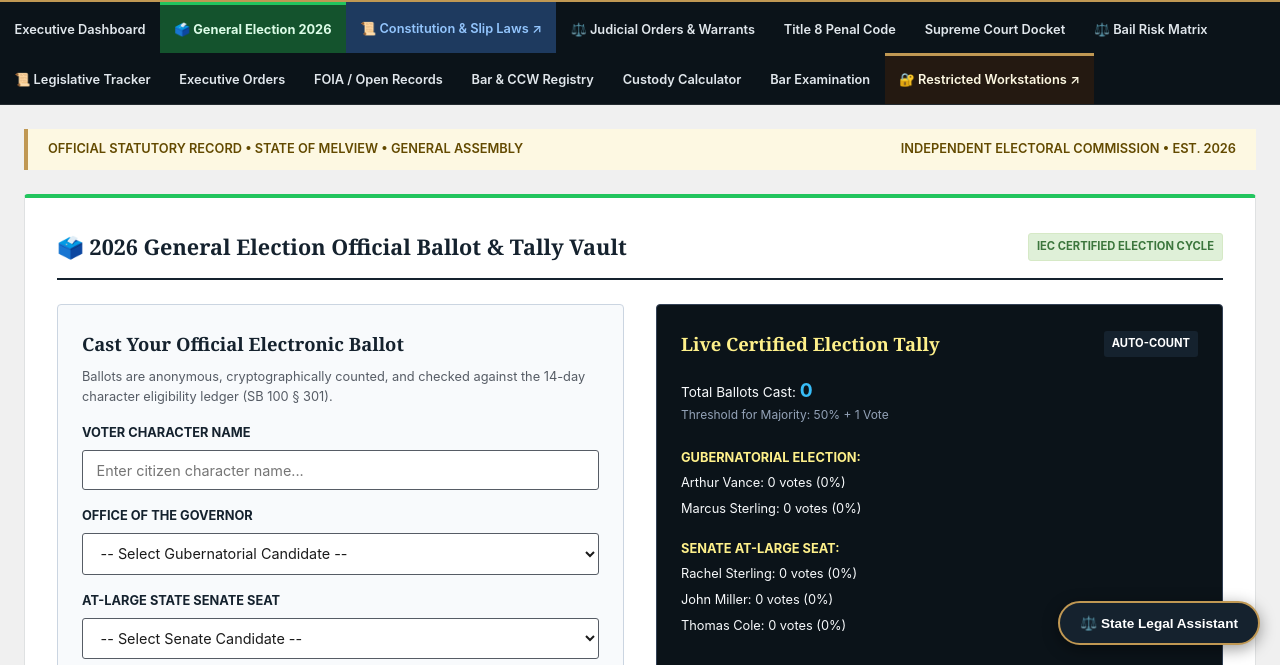
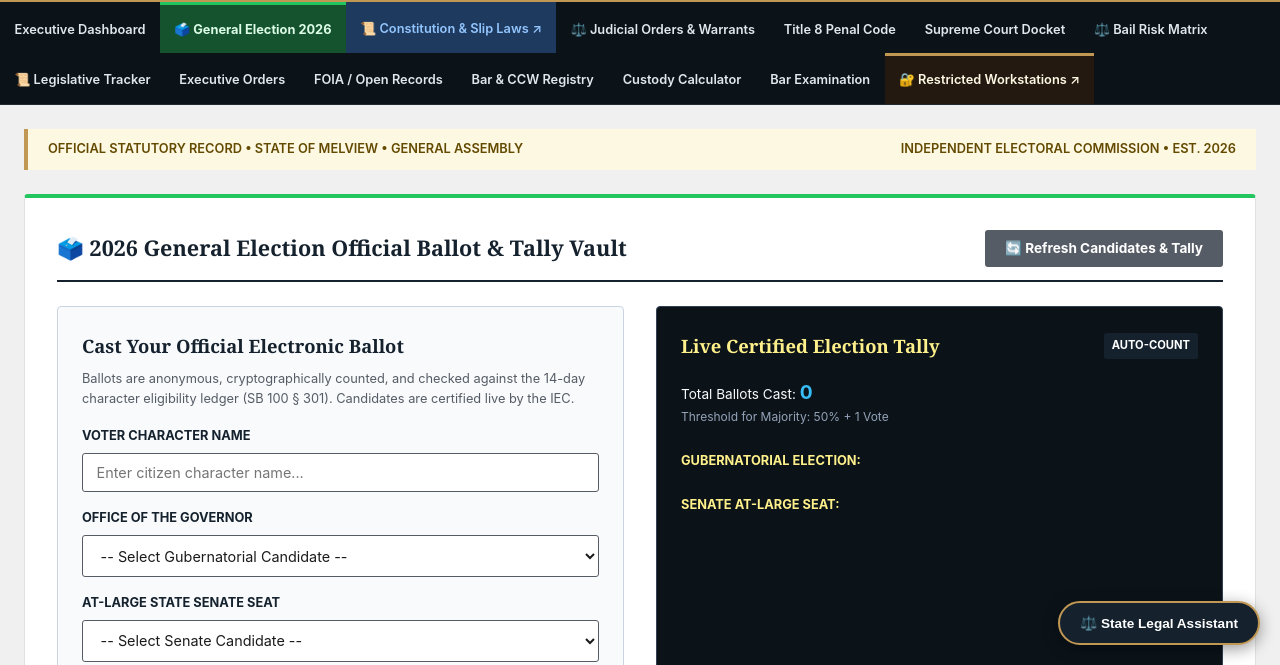
Before and after one commit to stateofmelview/State-of-Melview, a plain HTML site: page index.html in a window 1280 px wide. Both pictures are taken after a click on the button "🗳️ General Election 2026". Shown: the part 135-800 px from the top of the page. Drawn offline with Linux system fonts and the light colour scheme.

Commit message:
Update index.html

```diff
--- a/index.html
+++ b/index.html
@@ -113,7 +113,6 @@
     .btn-secondary { background-color: var(--gov-gray-dark); }
     .btn-gold { background-color: #ca8a04; color: #fff; }
 
-    /* ELECTION AD HERO BANNER & FULLY UNCROPPED IMAGE PREVIEW */
     .election-hero-banner {
       display: grid;
       grid-template-columns: 1fr 1.3fr;
@@ -239,19 +238,19 @@
       </div>
     </section>
 
-    <!-- 2. ELECTIONS GATEWAY & ANONYMOUS BALLOT VAULT -->
+    <!-- 2. ELECTIONS GATEWAY & DYNAMIC BALLOT VAULT -->
     <section id="pane-elections" class="tab-pane">
       <div class="gov-card" style="border-top:4px solid #22c55e;">
         <div class="gov-card-header">
           <h2 class="gov-card-title">🗳️ 2026 General Election Official Ballot & Tally Vault</h2>
-          <span class="badge badge-success">IEC CERTIFIED ELECTION CYCLE</span>
+          <button type="button" class="btn btn-secondary" onclick="loadDynamicBallotOptions(); updateElectionTally();">🔄 Refresh Candidates & Tally</button>
         </div>
 
         <div style="display:grid; grid-template-columns: 1fr 1fr; gap:2rem; margin-bottom:2rem;">
           <div style="background:#f8fafc; border:1px solid #cbd5e1; border-radius:4px; padding:1.5rem;">
             <h3 style="font-family:var(--font-serif); font-size:1.15rem; color:var(--gov-navy); margin-bottom:0.5rem;">Cast Your Official Electronic Ballot</h3>
             <p style="font-size:0.8rem; color:var(--gov-gray-dark); margin-bottom:1rem;">
-              Ballots are anonymous, cryptographically counted, and checked against the 14-day character eligibility ledger (SB 100 § 301).
+              Ballots are anonymous, cryptographically counted, and checked against the 14-day character eligibility ledger (SB 100 § 301). Candidates are certified live by the IEC.
             </p>
             <form id="publicVoteForm">
               <div class="form-group" style="margin-bottom:1rem;">
@@ -261,19 +260,13 @@
               <div class="form-group" style="margin-bottom:1rem;">
                 <label>Office of the Governor</label>
                 <select id="voteGov" class="gov-select" required>
-                  <option value="">-- Select Gubernatorial Candidate --</option>
-                  <option value="Arthur Vance (Progressive Unity)">Arthur Vance (Progressive Unity)</option>
-                  <option value="Marcus Sterling (Constitutional Law & Order)">Marcus Sterling (Constitutional Law & Order)</option>
-                  <option value="Write-In / Abstain">Write-In / Abstain</option>
+                  <option value="">-- Loading Certified Candidates --</option>
                 </select>
               </div>
               <div class="form-group" style="margin-bottom:1.25rem;">
                 <label>At-Large State Senate Seat</label>
                 <select id="voteSenate" class="gov-select" required>
-                  <option value="">-- Select Senate Candidate --</option>
-                  <option value="Rachel Sterling (Judicial Reform)">Rachel Sterling (Judicial Reform)</option>
-                  <option value="John Miller (Civil Liberties & Commerce)">John Miller (Civil Liberties & Commerce)</option>
-                  <option value="Thomas Cole (Public Safety Caucus)">Thomas Cole (Public Safety Caucus)</option>
+                  <option value="">-- Loading Certified Candidates --</option>
                 </select>
               </div>
               <button type="submit" class="btn btn-gold" style="width:100%; justify-content:center;">Submit Official Ballot to Vault</button>
@@ -291,18 +284,11 @@
             </div>
             <div style="margin-bottom:1.25rem;">
               <div style="font-size:0.8rem; font-weight:700; color:#fef08a; margin-bottom:0.25rem;">GUBERNATORIAL ELECTION:</div>
-              <div id="govTallyBars" style="font-size:0.8rem; display:flex; flex-direction:column; gap:0.35rem;">
-                <div>Arthur Vance: <span id="tally_vance">0 votes (0%)</span></div>
-                <div>Marcus Sterling: <span id="tally_sterling">0 votes (0%)</span></div>
-              </div>
+              <div id="govTallyBars" style="font-size:0.8rem; display:flex; flex-direction:column; gap:0.35rem;"></div>
             </div>
             <div>
               <div style="font-size:0.8rem; font-weight:700; color:#fef08a; margin-bottom:0.25rem;">SENATE AT-LARGE SEAT:</div>
-              <div id="senateTallyBars" style="font-size:0.8rem; display:flex; flex-direction:column; gap:0.35rem;">
-                <div>Rachel Sterling: <span id="tally_rachel">0 votes (0%)</span></div>
-                <div>John Miller: <span id="tally_miller">0 votes (0%)</span></div>
-                <div>Thomas Cole: <span id="tally_cole">0 votes (0%)</span></div>
-              </div>
+              <div id="senateTallyBars" style="font-size:0.8rem; display:flex; flex-direction:column; gap:0.35rem;"></div>
             </div>
           </div>
         </div>
@@ -618,8 +604,8 @@
         reply = "<strong>§ 8-208 Grand Theft Auto (GTA):</strong> Class B Felony. Fine: $1,000. Custody: 10 - 15 Mins. Sanctions: Vehicle recovery and 4 driver license points.";
       } else if (q.includes("murder") || q.includes("8-109")) {
         reply = "<strong>§ 8-109 First-Degree Premeditated Murder:</strong> Capital Felony. Fine: $5,000. Custody: 30 Mins (Maximum Statutory Cap). Sanctions: Permanent civic disqualification.";
-      } else if (q.includes("election") || q.includes("vote") || q.includes("ballot")) {
-        reply = "<strong>Electoral Process (Article X & SB 100):</strong> Voting is conducted via the official Electronic Ballot Vault. All electors must be verified 14 days prior to ballot open; alt-account exploitation carries a Capital Felony penalty under § 8-608.";
+      } else if (q.includes("election") || q.includes("vote") || q.includes("ballot") || q.includes("candidate")) {
+        reply = "<strong>Electoral Process (Article X & SB 100):</strong> Voting is conducted via the official Electronic Ballot Vault. Candidates are certified live by the IEC and all electors must be verified 14 days prior to ballot open.";
       }
 
       setTimeout(() => {
@@ -768,33 +754,85 @@
       });
     }
 
+    // DYNAMIC BALLOT & CANDIDATE LOADER (SYNCS DIRECTLY WITH IEC INTRANET)
+    function loadDynamicBallotOptions() {
+      const candidates = JSON.parse(localStorage.getItem('melview_election_candidates')) || {
+        governor: [
+          { name: "Arthur Vance", party: "Progressive Unity" },
+          { name: "Marcus Sterling", party: "Constitutional Law & Order" }
+        ],
+        senate: [
+          { name: "Rachel Sterling", party: "Judicial Reform" },
+          { name: "John Miller", party: "Civil Liberties & Commerce" },
+          { name: "Thomas Cole", party: "Public Safety Caucus" }
+        ]
+      };
+
+      const govSelect = document.getElementById('voteGov');
+      if (govSelect) {
+        govSelect.innerHTML = '<option value="">-- Select Gubernatorial Candidate --</option>';
+        candidates.governor.forEach(c => {
+          const opt = document.createElement('option');
+          opt.value = `${c.name} (${c.party})`;
+          opt.textContent = `${c.name} (${c.party})`;
+          govSelect.appendChild(opt);
+        });
+        const writeIn = document.createElement('option');
+        writeIn.value = "Write-In / Abstain";
+        writeIn.textContent = "Write-In / Abstain";
+        govSelect.appendChild(writeIn);
+      }
+
+      const senSelect = document.getElementById('voteSenate');
+      if (senSelect) {
+        senSelect.innerHTML = '<option value="">-- Select Senate Candidate --</option>';
+        candidates.senate.forEach(c => {
+          const opt = document.createElement('option');
+          opt.value = `${c.name} (${c.party})`;
+          opt.textContent = `${c.name} (${c.party})`;
+          senSelect.appendChild(opt);
+        });
+      }
+    }
+
+    // LIVE ELECTION TALLY RE-CALCULATOR
     function updateElectionTally() {
+      ELECTION_BALLOTS = JSON.parse(localStorage.getItem('melview_election_ballots')) || [];
+      const candidates = JSON.parse(localStorage.getItem('melview_election_candidates')) || { governor: [], senate: [] };
+
       const total = ELECTION_BALLOTS.length;
       document.getElementById('tallyTotalCount').textContent = total;
 
-      let vance = 0; let sterling = 0;
-      let rachel = 0; let miller = 0; let cole = 0;
+      const govContainer = document.getElementById('govTallyBars');
+      if (govContainer) {
+        govContainer.innerHTML = '';
+        candidates.governor.forEach(c => {
+          const candKey = `${c.name} (${c.party})`;
+          const votes = ELECTION_BALLOTS.filter(b => b.gov === candKey).length;
+          const pct = total ? Math.round((votes / total) * 100) : 0;
+          govContainer.innerHTML += `<div>${c.name} (${c.party}): <span style="color:#38bdf8; font-weight:700;">${votes} votes (${pct}%)</span></div>`;
+        });
+      }
 
-      ELECTION_BALLOTS.forEach(b => {
-        if (b.gov.includes('Vance')) vance++;
-        if (b.gov.includes('Sterling')) sterling++;
-        if (b.senate.includes('Rachel')) rachel++;
-        if (b.senate.includes('Miller')) miller++;
-        if (b.senate.includes('Cole')) cole++;
-      });
+      const senateContainer = document.getElementById('senateTallyBars');
+      if (senateContainer) {
+        senateContainer.innerHTML = '';
+        candidates.senate.forEach(c => {
+          const candKey = `${c.name} (${c.party})`;
+          const votes = ELECTION_BALLOTS.filter(b => b.senate === candKey).length;
+          const pct = total ? Math.round((votes / total) * 100) : 0;
+          senateContainer.innerHTML += `<div>${c.name} (${c.party}): <span style="color:#38bdf8; font-weight:700;">${votes} votes (${pct}%)</span></div>`;
+        });
+      }
+    }
 
-      const pVance = total ? Math.round((vance / total) * 100) : 0;
-      const pSterling = total ? Math.round((sterling / total) * 100) : 0;
-      const pRachel = total ? Math.round((rachel / total) * 100) : 0;
-      const pMiller = total ? Math.round((miller / total) * 100) : 0;
-      const pCole = total ? Math.round((cole / total) * 100) : 0;
-
-      document.getElementById('tally_vance').textContent = `${vance} votes (${pVance}%)`;
-      document.getElementById('tally_sterling').textContent = `${sterling} votes (${pSterling}%)`;
-      document.getElementById('tally_rachel').textContent = `${rachel} votes (${pRachel}%)`;
-      document.getElementById('tally_miller').textContent = `${miller} votes (${pMiller}%)`;
-      document.getElementById('tally_cole').textContent = `${cole} votes (${pCole}%)`;
-    }
+    // AUTO-SYNC ACROSS BROWSER TABS WHEN IEC UPDATES CANDIDATES
+    window.addEventListener('storage', function(e) {
+      if (e.key === 'melview_election_candidates' || e.key === 'melview_election_ballots') {
+        loadDynamicBallotOptions();
+        updateElectionTally();
+      }
+    });
 
     const PENAL_DATABASE = [
       { code: "§ 8-101", name: "Verbal Harassment / Threatening", div: "1", class: "Misdemeanor", fine: 250, custody: "3 - 5 Mins", custodyNum: 5, sanction: "Verbal warning; temporary custody" },
@@ -962,6 +1000,7 @@
       renderRegistryTable(PUBLIC_REGISTRY);
       renderPenalTable(PENAL_DATABASE);
       initCalculator();
+      loadDynamicBallotOptions();
       updateElectionTally();
     });
   </script>
```
